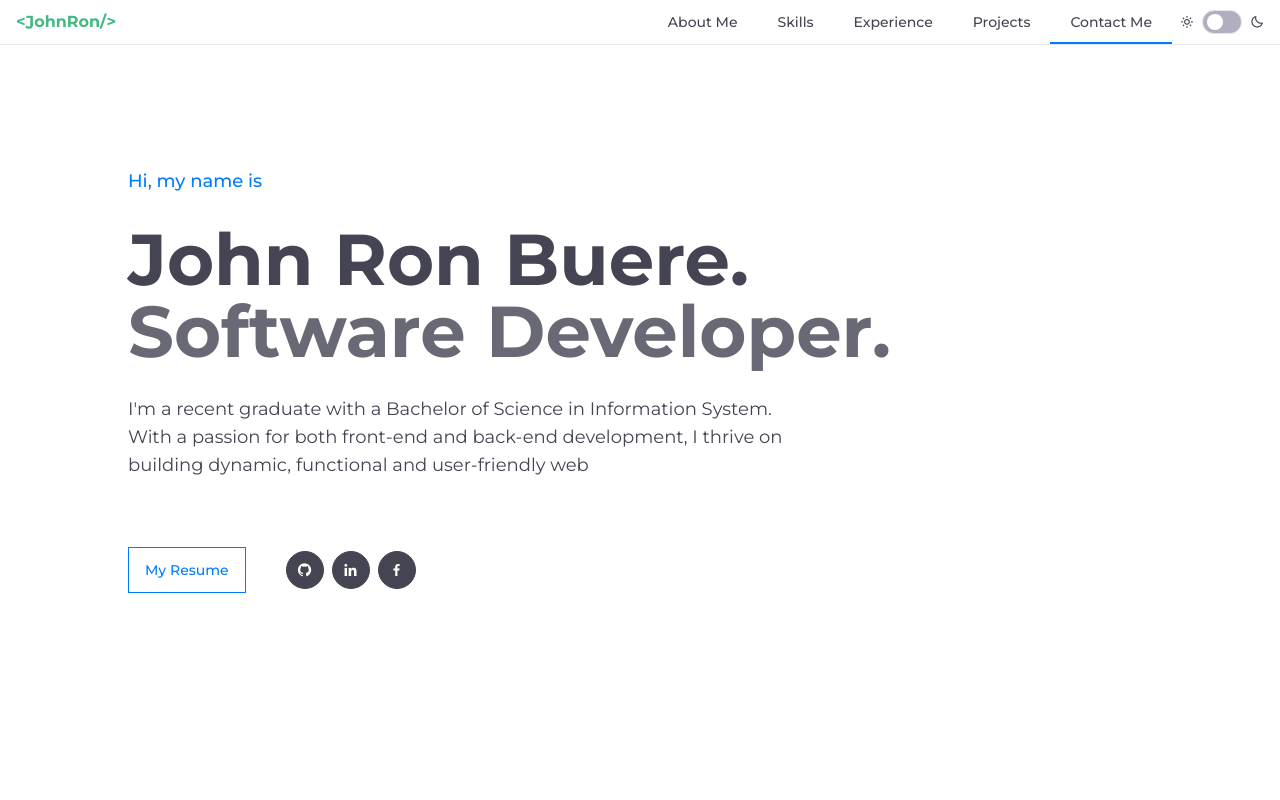
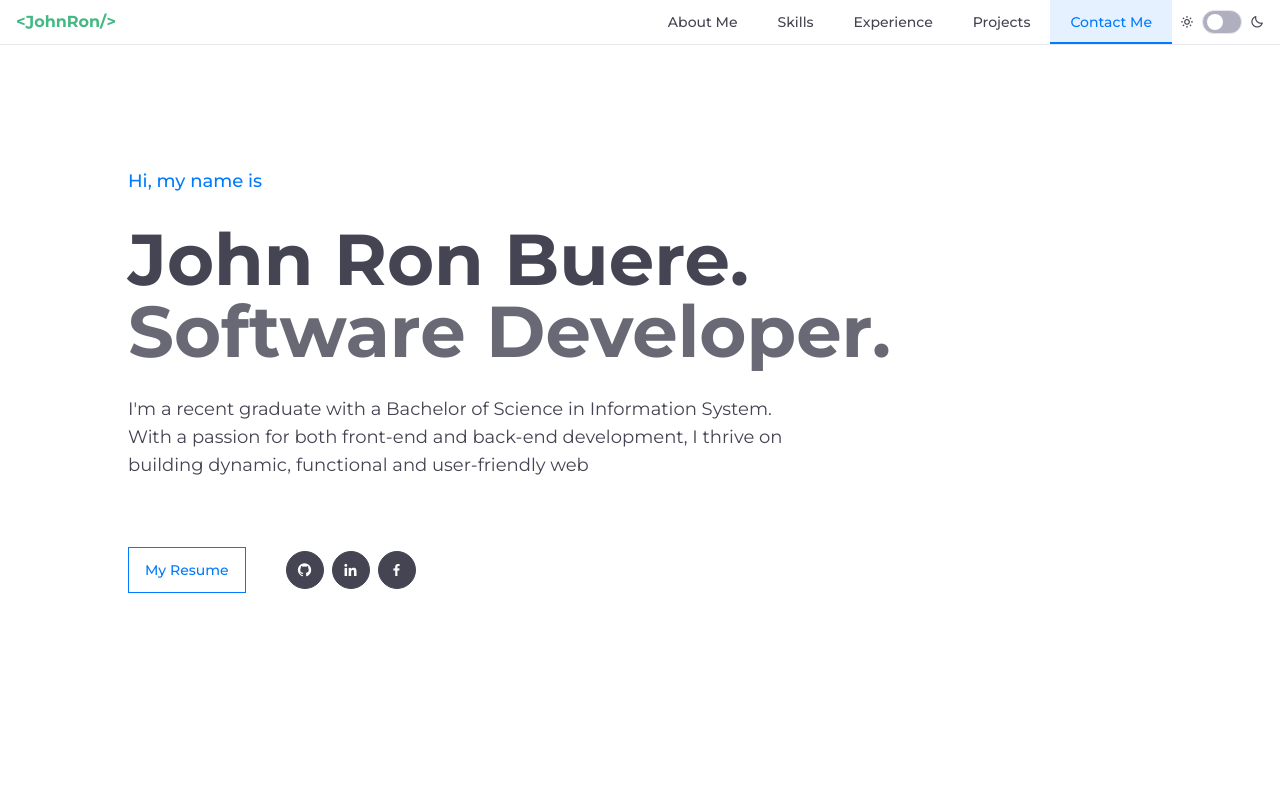
Before and after one commit to ron2727/my-portfolio, a Vue app: page / in a window 1280 px wide. Shown: the top 800 px of the page. Built offline with nearby package versions, Linux system fonts and the light colour scheme.

Commit message:
Change the hover to nav links

```diff
--- a/src/components/sections/Contact.vue
+++ b/src/components/sections/Contact.vue
@@ -6,25 +6,22 @@
                 Whether you have a project in mind, need assistance with web development, or simply want to discuss
                 ideas, I'd love to hear from you.</p>
             <div class="email-link-wrapper group relative">
-                <a href="mailto:kikobuere27@gmail.com" class="email-link relative z-10 font-bold text-default text-sm md:text-lg dark:text-dark-default">kikobuere27@gmail.com</a>
+                <a href="mailto:johnronbuere0627@gmail.com" class="email-link relative z-10 font-bold text-default text-sm md:text-lg dark:text-dark-default">kikobuere27@gmail.com</a>
                 <div class=" absolute bottom-0 left-0 z-0 w-full h-0 transition-all duration-200 group-hover:h-1 bg-dark-secondary"></div>
             </div>
             <div class="wrapper flex space-x-2">
                 <a href="https://github.com/ron2727" target="_blank">
-                    <div
-                        class=" group bg-default pb-1 pt-2 px-2.5 border border-default rounded-full transition-all duration-200 hover:border-dark-secondary hover:scale-110 dark:bg-dark-body hover:bg-dark-secondary dark:border-dark-secondary">
+                    <div class=" group bg-default pb-1 pt-2 px-2.5 border border-default rounded-full transition-all duration-200 hover:border-dark-secondary hover:scale-110 dark:bg-dark-body hover:bg-dark-secondary dark:border-dark-secondary">
                         <i class='bx bxl-github bx-xs text-white group-hover:text-white dark:text-dark-secondary'></i>
                     </div>
                 </a>
                 <a href="https://www.linkedin.com/in/john-ron-buere-9b1545191/" target="_blank">
-                    <div
-                        class=" group bg-default pb-1 pt-2 px-2.5 border border-default rounded-full transition-all duration-200 hover:border-dark-secondary hover:scale-110 dark:bg-dark-body hover:bg-dark-secondary dark:border-dark-secondary">
+                    <div class=" group bg-default pb-1 pt-2 px-2.5 border border-default rounded-full transition-all duration-200 hover:border-dark-secondary hover:scale-110 dark:bg-dark-body hover:bg-dark-secondary dark:border-dark-secondary">
                         <i class='bx bxl-linkedin bx-xs text-white group-hover:text-white dark:text-dark-secondary'></i>
                     </div>
                 </a>
                 <a href="https://web.facebook.com/profile.php?id=100010481264398" target="_blank">
-                    <div
-                        class=" group bg-default pb-1 pt-2 px-2.5 border border-default rounded-full transition-all duration-200 hover:border-dark-secondary hover:scale-110 dark:bg-dark-body hover:bg-dark-secondary dark:border-dark-secondary">
+                    <div class=" group bg-default pb-1 pt-2 px-2.5 border border-default rounded-full transition-all duration-200 hover:border-dark-secondary hover:scale-110 dark:bg-dark-body hover:bg-dark-secondary dark:border-dark-secondary">
                         <i class='bx bxl-facebook bx-xs text-white group-hover:text-white dark:text-dark-secondary'></i>
                     </div>
                 </a>
--- a/src/components/sections/Navigation.vue
+++ b/src/components/sections/Navigation.vue
@@ -16,14 +16,15 @@
             <a id="logo" href="/" class="absolute font-bold font-montserratAlternates md:static top-0 left-0 w-full md:w-max text-center md:text-left mt-20 md:mt-0 text-logo">
                 {{ logo }}
             </a>
-            <ul class="flex flex-col md:flex-row justify-between items-center space-y-10 md:space-y-0 font-medium text-sm text-default">
-                <li class=" relative group" v-for="(nav, link) in navLinks">
-                    <a @click="isMobileNavActive = false" :href="`#${link}`" class="nav-link inline-block text-default text-sm py-3 px-5 transition-all duration-200 dark:text-dark-primary">
+            <ul class="flex flex-col md:flex-row justify-between items-center space-y-4 sm:space-y-5 md:space-y-0 w-full md:w-min font-medium text-sm text-default">
+                <li class=" relative group w-full md:w-max" v-for="(nav, link) in navLinks">
+                    <a @click="isMobileNavActive = false" :href="`#${link}`" class="nav-link inline-block w-full text-center text-sm py-6 md:py-3 px-5 transition-all duration-300 hover:bg-dark-secondary/10 hover:text-dark-secondary dark:text-dark-primary">
                         {{ nav }}
                     </a>
                     <div class="absolute bottom-0 left-0 w-full h-0 transition-all duration-200 group-hover:h-0.5 bg-dark-secondary"></div>
                 </li>
-                <li class="pb-4 md:pb-0 md:ml-2 w-full md:w-min flex md:block justify-center">
+
+                <li class="pt-5 md:pt-0 md:ml-2 w-full md:w-min flex md:block justify-center">
                     <DarkModeToggle />
                 </li>
             </ul>
@@ -102,6 +103,10 @@ const removeActiveNav = () => {
 </script>
 
 <style scoped>
+.active {
+    color: #007bff !important;
+    background-color: rgb(0 123 255 / 0.1);
+}
 .active~div {
     height: 0.125rem;
 }
```
